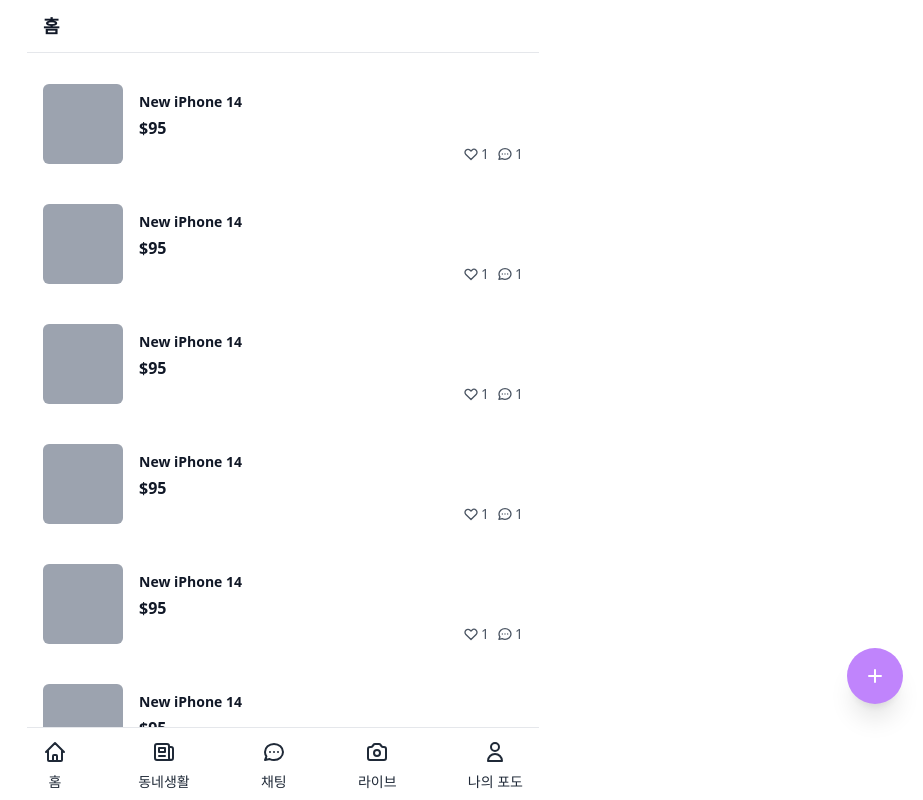
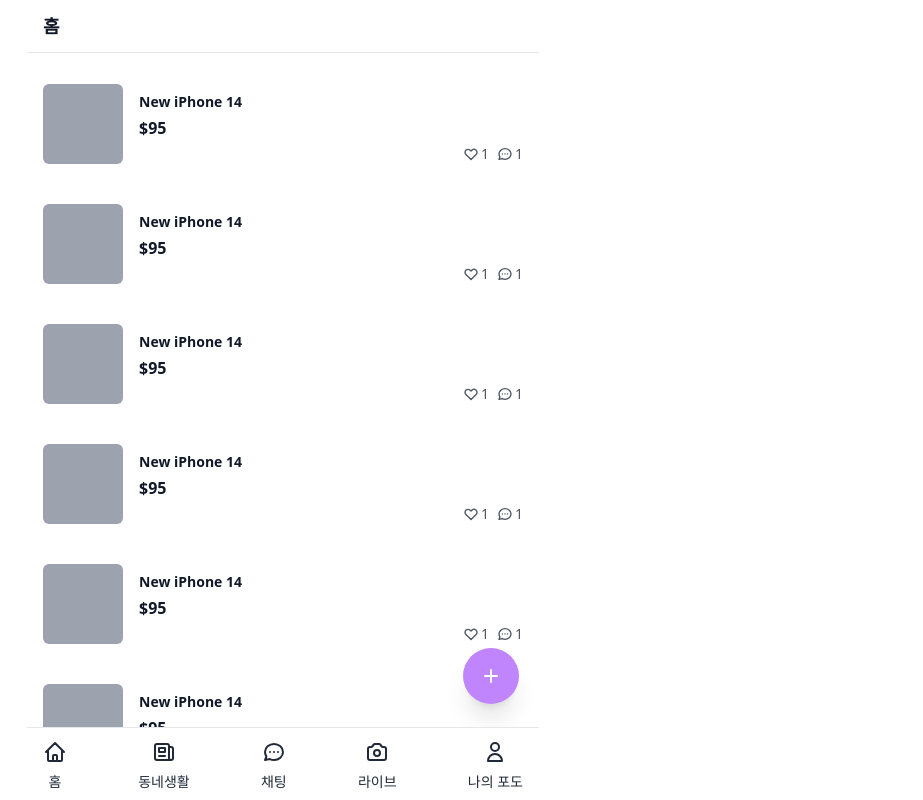
Before and after one commit to yejiiha/podo-market-web, a Next.js app: page / in a window 1280 px wide. Shown: the top 800 px of the page, without its empty margins (357-1280 px from the left). Built offline with nearby package versions, Linux system fonts and the light colour scheme.

Commit message:
Fix UI: Floating Button

```diff
--- a/components/FloatingButton.tsx
+++ b/components/FloatingButton.tsx
@@ -11,10 +11,12 @@
   href,
 }: FloatingButtonProps) {
   return (
-    <Link href={href}>
-      <a className="fixed bottom-24 right-5 bg-purple-400 rounded-full text-white p-4 shadow-xl hover:bg-purple-300 transition-colors border-transparent cursor-pointer w-14 flex items-center justify-center">
-        {children}
-      </a>
-    </Link>
+    <div className="flex justify-end pr-5">
+      <Link href={href}>
+        <a className="fixed bottom-24 bg-purple-400 rounded-full text-white p-4 shadow-xl hover:bg-purple-300 transition-colors border-transparent cursor-pointer w-14 flex items-center justify-center">
+          {children}
+        </a>
+      </Link>
+    </div>
   );
 }
--- a/pages/community/index.tsx
+++ b/pages/community/index.tsx
@@ -66,6 +66,7 @@
             </a>
           </Link>
         ))}
+      </div>
 
       <FloatingButton href={"/community/write"}>
         <svg
@@ -83,7 +84,6 @@
           ></path>
         </svg>
       </FloatingButton>
-      </div>
     </Layout>
   );
 };
```
Lines whose indentation alone changed are shown as unchanged.
